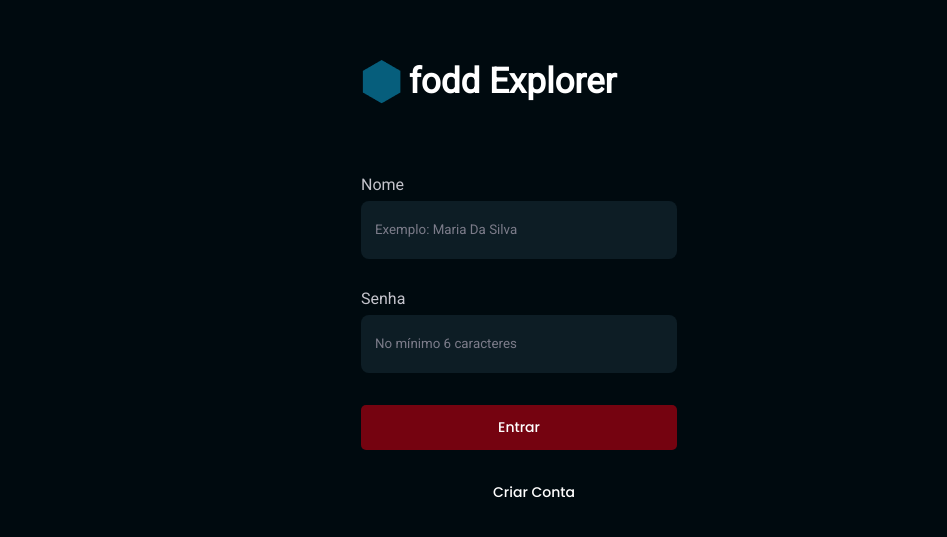
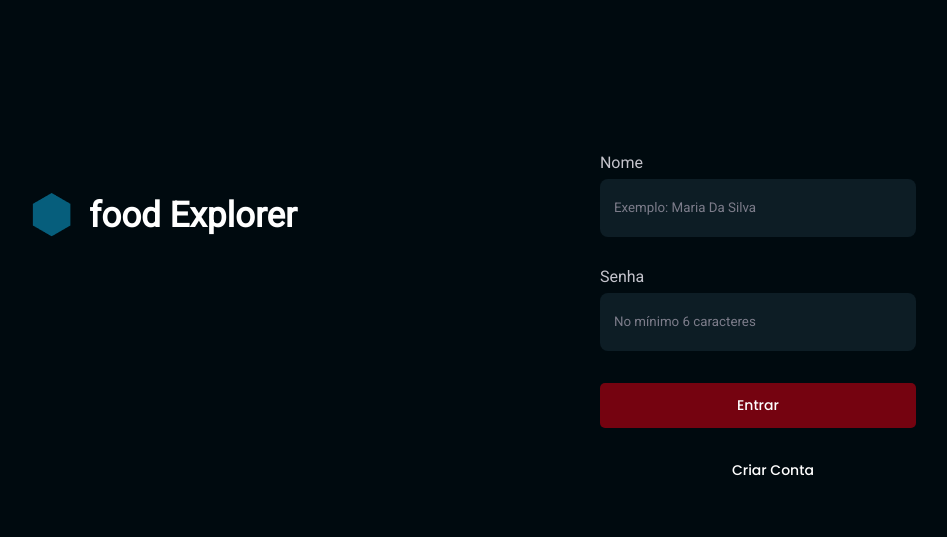
Before and after one commit to Portarriaux/food-explorer, a React (Vite) app in the folder foodexplorer/: page / in a window 1280 px wide. Shown: the part 119-656 px from the top of the page, without its empty margins (121-1068 px from the left). Built offline with nearby package versions, Linux system fonts and the light colour scheme.

Commit message:
Refatora Sign

```diff
--- a/foodexplorer/src/pages/SignIn/index.jsx
+++ b/foodexplorer/src/pages/SignIn/index.jsx
@@ -7,11 +7,13 @@ import logo from "../../assets/logo.png";
 export function SignIn() {
   return (
     <Container>
+
+        <LogoAndHeader>
+          <img src={logo} alt="Logo da aplicação" />
+          <h1>food Explorer</h1>
+        </LogoAndHeader>
+
       <Form>
-        <LogoAndHeader>
-              <img src={logo} alt="Logo da aplicação" />
-            <h1>fodd Explorer</h1>
-        </LogoAndHeader>
 
         <Input
           label="Nome"
--- a/foodexplorer/src/pages/SignIn/styles.js
+++ b/foodexplorer/src/pages/SignIn/styles.js
@@ -1,36 +1,46 @@
 import styled from "styled-components";
-
+import { DEVICE_BREAKPOINTS } from "../../styles/deviceBreakpoints";
 export const Container = styled.div`
   height: 100vh;
-  display: flex;
-  align-items: stretch;
 
+  @media (min-width: ${DEVICE_BREAKPOINTS.SM}) {
+    display: flex;
+    margin-left: 15.3rem;
+  }
 `;
 
 export const LogoAndHeader = styled.div`
   display: flex;
+  justify-content: center;
   align-items: center;
-  margin-bottom: 7.3rem;
+
+  margin-top: 7.3rem;
   margin-right: 6rem;
+
   gap: 8px;
-
-
 
   > h1 {
     font-family: "Roboto";
     font-size: clamp(3.5rem, 2vw, 4rem);
     font-style: "normal";
-    font-weight: 700px;
+    font-weight: 700;
+  }
+
+  @media (min-width: ${DEVICE_BREAKPOINTS.SM}) {
+    margin-bottom: 20.5rem;
+    gap: 18px;
+    flex-shrink:0;
   }
 `;
 
 export const Form = styled.form`
-  min-width: 31.6rem;
-  margin: 0 auto;
+  max-width: 31.6rem;
 
   display: flex;
   flex-direction: column;
   justify-content: center;
   align-items: center;
 
+  margin: auto;
+  padding-top: 7.3rem;
 `;
```
